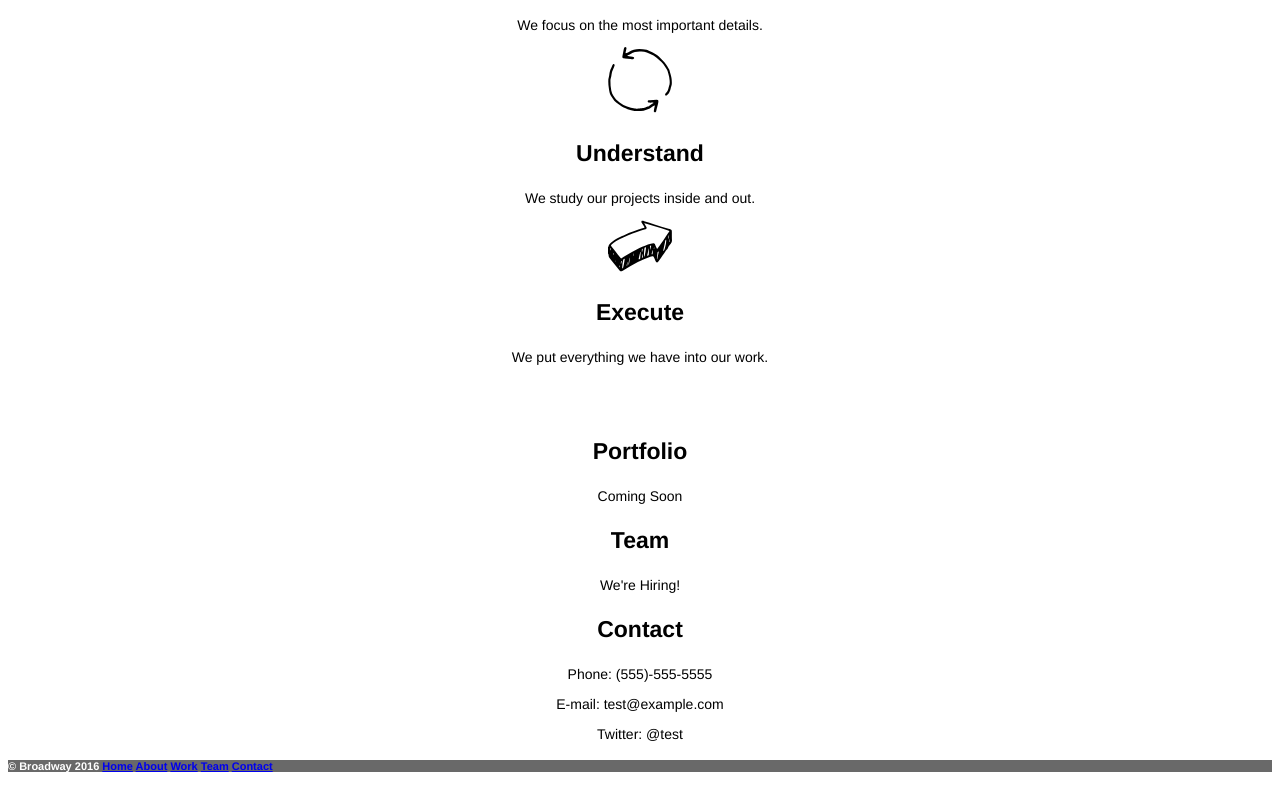
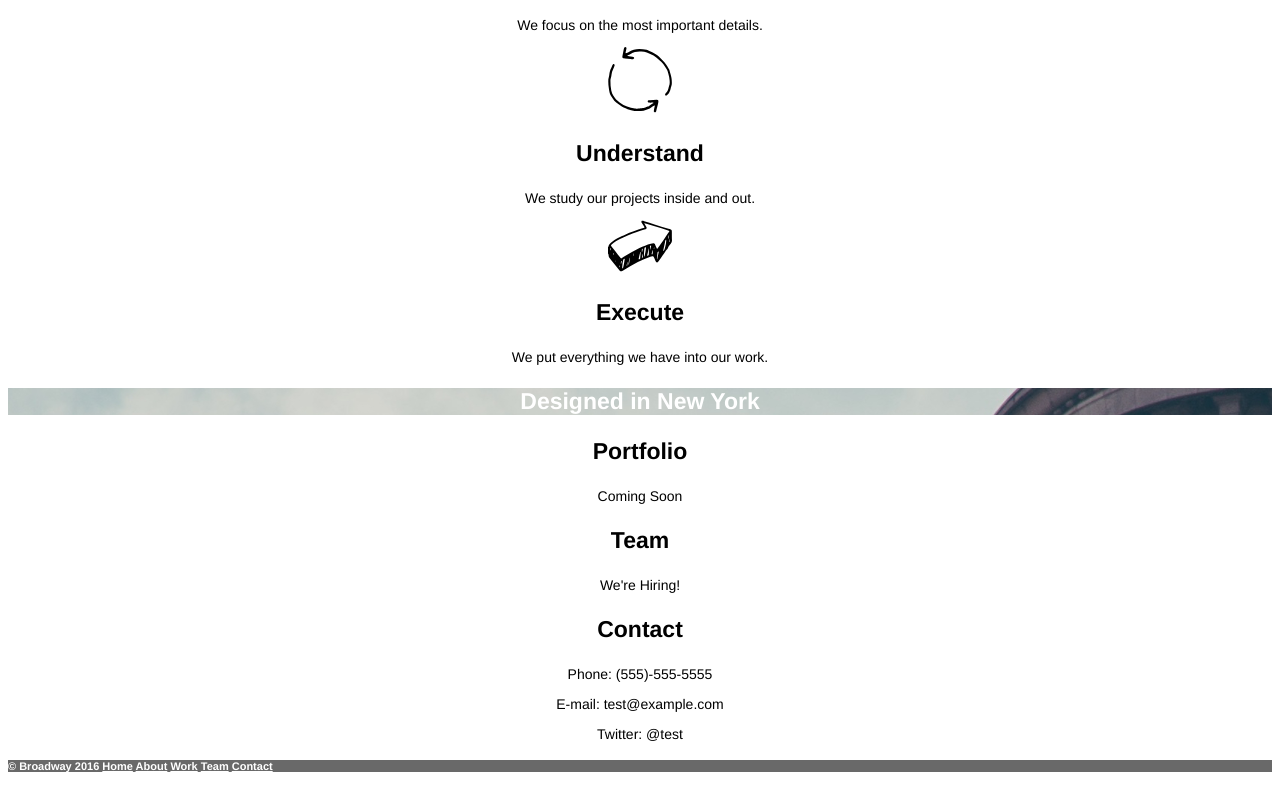
Before and after one commit to mwpearcy/broadway, a plain HTML site: page index.html in a window 1280 px wide. Shown: the part 560-1350 px from the top of the page. Drawn offline with Linux system fonts and the light colour scheme.

Commit message:
Finish styling

```diff
--- a/resources/css/style.css
+++ b/resources/css/style.css
@@ -32,5 +32,10 @@ h5 {
   text-align: left;
 }
 .header {
-  background-image: url("resources/images/the-flatiron-building.png");
+  background-image: url("../images/the-flatiron-building.png");
 }
+a:active,
+a:visited,
+a:link {
+  color: white;
+}
```
Also changed, not shown: 1 other file.
